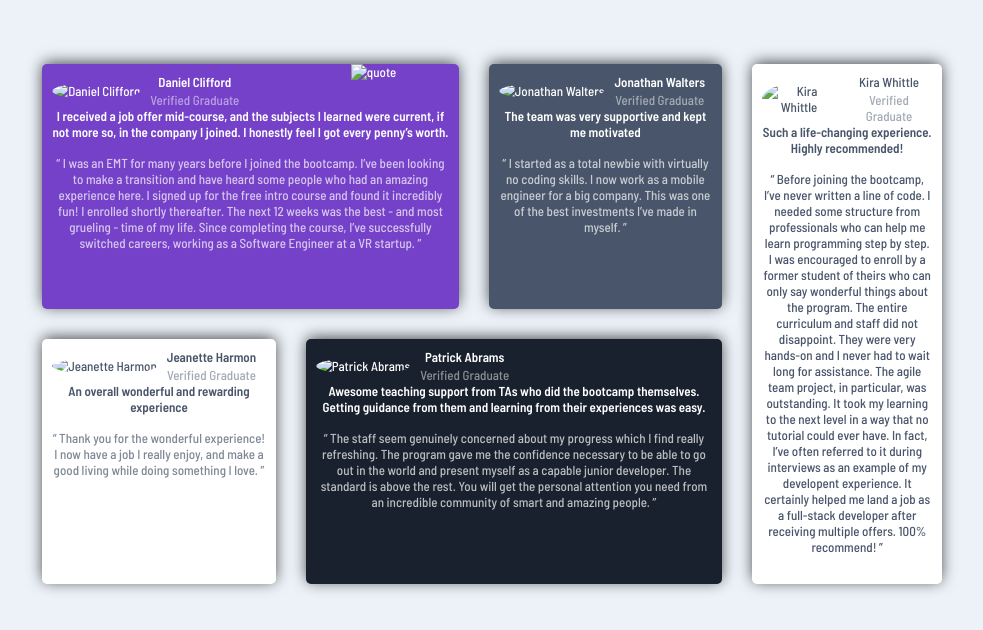
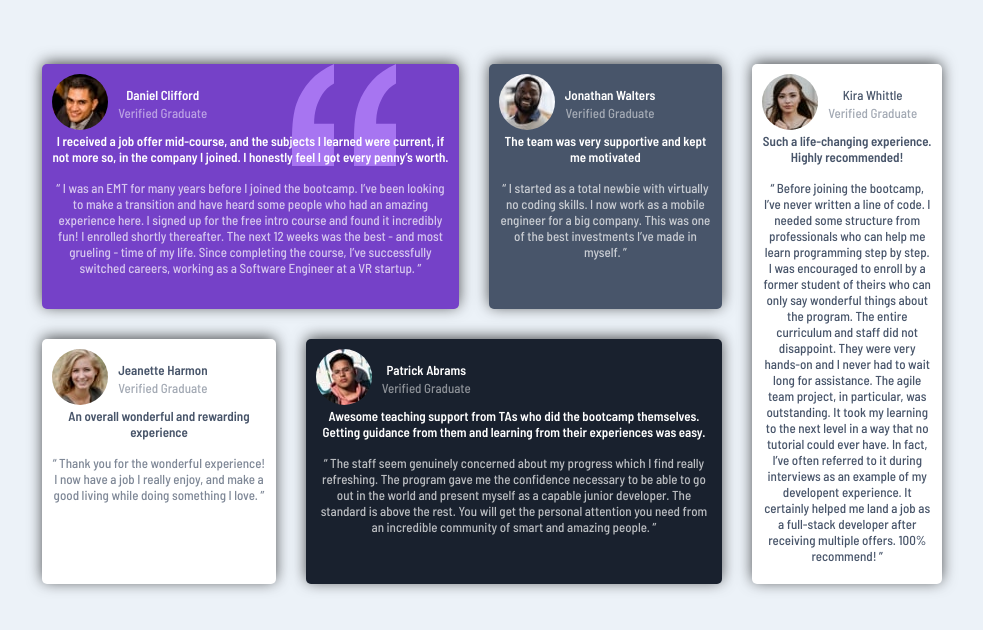
Before and after one commit to aslam123raza/Frontend-Mentor-Testimonial-Grid-Solution, a plain HTML site: page index.html in a window 1280 px wide. Shown: the whole page, without its empty margins (152-1135 px from the left). Drawn offline with Linux system fonts and the light colour scheme.

Commit message:
changes in image link

```diff
--- a/index.html
+++ b/index.html
@@ -24,10 +24,10 @@
     <div class="main">
       <div class="top">
       <div class="grid-1" >
-         <img id="quote" src="images/bg-pattern-quotation.svg" alt="quote">
+         <img id="quote" src="bg-pattern-quotation.svg" alt="quote">
          <div class="grid-1-top">
            <div class="grid-1-img">
-             <img src="images/image-daniel.jpg" alt="Daniel Clifford">
+             <img src="image-daniel.jpg" alt="Daniel Clifford">
            </div>
            <div class="grid-1-para" >
              <h4>Daniel Clifford</h4>
@@ -50,7 +50,7 @@
       <div class="grid-2">
         <div class="grid-2-top">
           <div class="grid-2-img">
-            <img src="images/image-jonathan.jpg" alt="Jonathan Walters">
+            <img src="image-jonathan.jpg" alt="Jonathan Walters">
           </div>
           <div class="grid-2-para">
             <h4>Jonathan Walters</h4>
@@ -71,7 +71,7 @@
       <div class="grid-3">
         <div class="grid-3-top">
           <div class="grid-3-img">
-            <img src="images/image-jeanette.jpg" alt=" Jeanette Harmon">
+            <img src="image-jeanette.jpg" alt=" Jeanette Harmon">
           </div>
           <div class="grid-3-para">
             <h4> Jeanette Harmon</h4>
@@ -89,7 +89,7 @@
       <div class="grid-4">
         <div class="grid-4-top">
           <div class="grid-4-img">
-            <img src="images/image-patrick.jpg" alt="  Patrick Abrams">
+            <img src="image-patrick.jpg" alt="  Patrick Abrams">
           </div>
           <div class="grid-4-para">
             <h4>Patrick Abrams</h4>
@@ -112,7 +112,7 @@
       <div class="grid-5">
         <div class="grid-5-top">
           <div class="grid-5-img">
-            <img src="images/image-kira.jpg" alt="Kira Whittle">
+            <img src="image-kira.jpg" alt="Kira Whittle">
           </div>
           <div class="grid-5-para">
             <h4></h4>Kira Whittle</h4>
```
